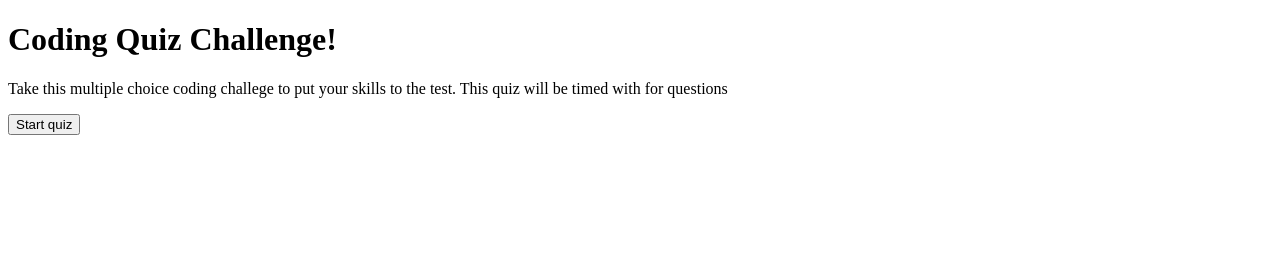
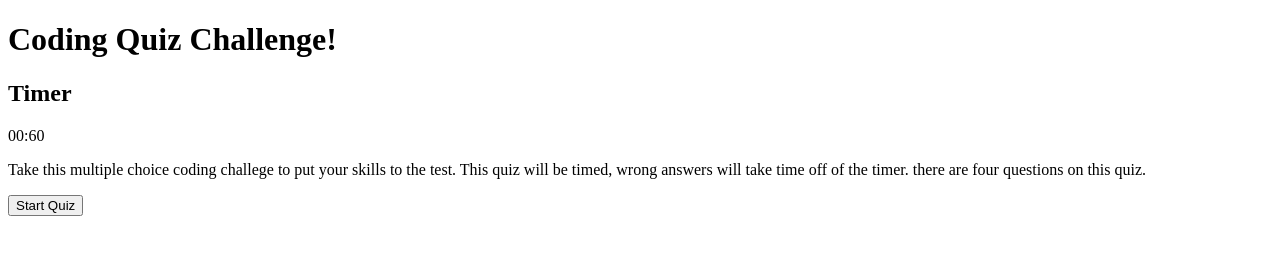
Before and after one commit to chavezdon17/04-web-APIs, a plain HTML site: page index.html in a window 1280 px wide. Drawn offline with Linux system fonts and the light colour scheme.

Commit message:
made clearer quiz directions

```diff
--- a/index.html
+++ b/index.html
@@ -4,18 +4,24 @@
     <meta charset="UTF-8" />
     <meta name="viewport" content="width=device-width, initial-scale=1.0" />
     <title>04-Web API's</title>
-    <link rel="stylesheet" href="./style.css" />
+    <link rel="stylesheet" href="styles.css" />
   </head>
   <h1>Coding Quiz Challenge!</h1>
+  <div id="timer">
+    <h2>Timer</h2>
+    <p id="timerDisplay">00:60</p>
+    </div>
 
   <body>
     <div id="quiz"></div>
     <p>
       Take this multiple choice coding challege to put your skills to the test.
-      This quiz will be timed with for questions
+      This quiz will be timed, wrong answers will take time off of the timer.
+      there are four questions on this quiz.
     </p>
 
-    <button>Start quiz</button>
+    <button id="startbutton" onclick=startTimer>Start Quiz</button>
     <div id="results"></div>
+    <script src="./javascript.js/script>
   </body>
 </html>
```
